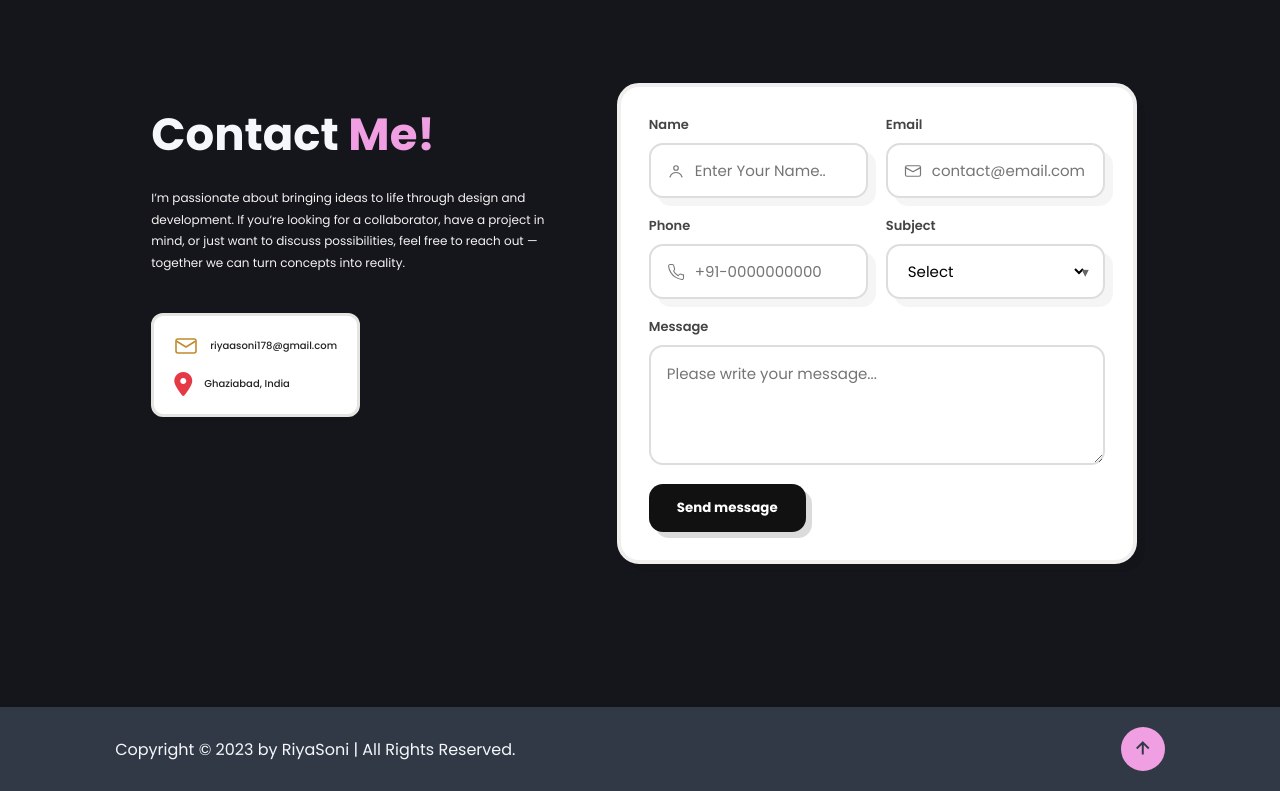
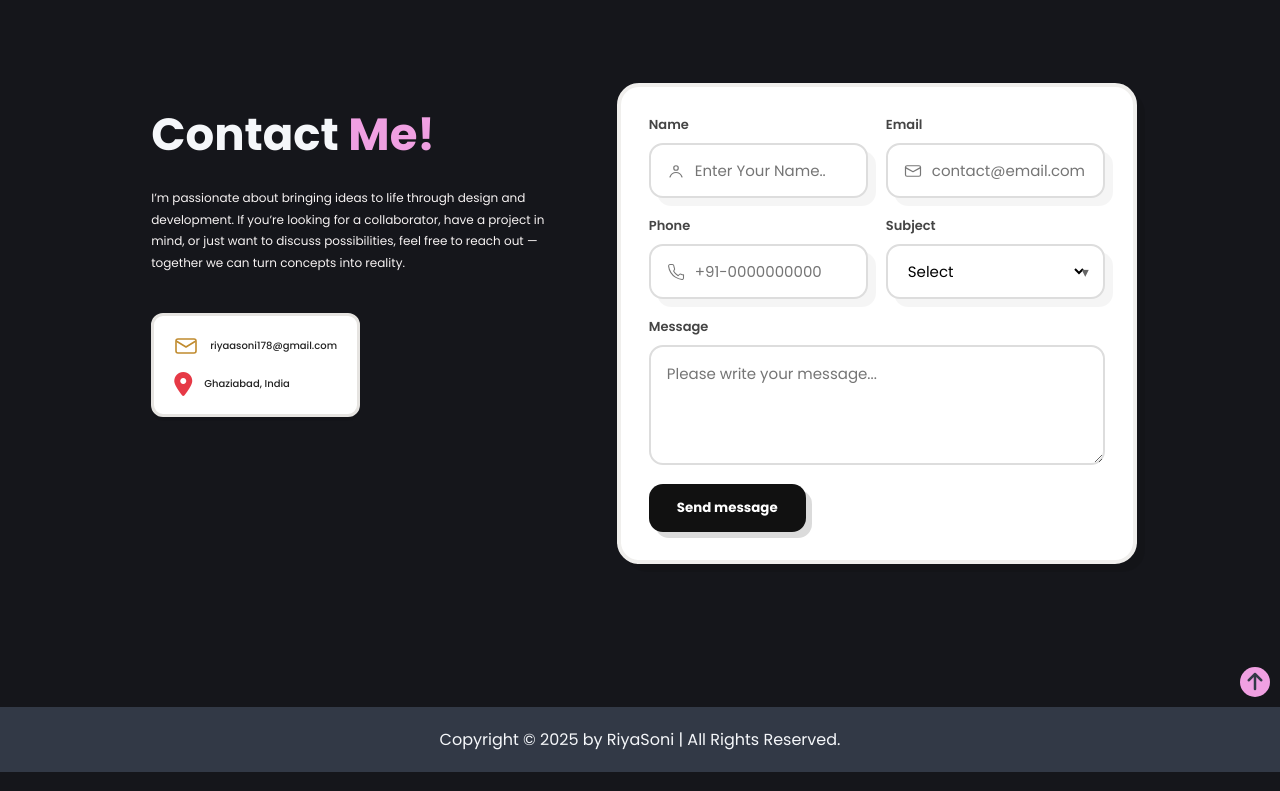
Before and after one commit to riyasoni2618/portfolio-, a plain HTML site: page index.html in a window 1280 px wide. Shown: the part 3383-4174 px from the top of the page. Drawn offline with nearby package versions, Linux system fonts and the light colour scheme.

Commit message:
Updated portfolio with latest changes

```diff
--- a/index.html
+++ b/index.html
@@ -56,7 +56,7 @@
             ><i class="bx bxl-instagram-alt"></i>
           </a>
         </div>
-        <a href="resume copy.pdf" class="btn">Download CV</a>
+        <a href="https://drive.google.com/file/d/1ndB3-VONe1Y9rtCFeHLv5PPuJsTugcYd/view?usp=sharing" class="btn">Download CV</a>
       </div>
       <div class="home-img">
         <img src="profile copy 2.jpg" alt="" />
@@ -386,6 +386,9 @@
             <p>Ghaziabad, India</p>
           </div>
         </div>
+        <div class="arrow-up">
+    <a href="#home"><i class="fas fa-arrow-up"></i></a>
+  </div>
       </div>
 
       <!-- RIGHT: the form -->
@@ -527,7 +530,7 @@
 
     <footer class="footer">
       <div class="footer-text">
-        <p>Copyright &copy; 2023 by RiyaSoni | All Rights Reserved.</p>
+        <p>Copyright &copy; 2025 by RiyaSoni | All Rights Reserved.</p>
       </div>
       <div class="footer-iconTop">
         <a href="#home"><i class="bx bx-up-arrow-alt"></i> </a>
--- a/styles.css
+++ b/styles.css
@@ -672,27 +672,21 @@ textarea {
 /* footer */
 .footer {
   display: flex;
-  justify-content: space-between;
-  align-items: center;
+  justify-content: center; /* Horizontal center */
+  align-items: center;     /* Vertical center */
   flex-wrap: wrap;
   padding: 2rem 9%;
   background: var(--second-bg-color);
+  text-align: center;      /* Footer text ke liye */
 }
+
 .footer-text {
   font-size: 1.6rem;
 }
-/* .footer-iconTop a{
-    display: inline-flex;
-    justify-content: center;
-    align-items: center;
-    padding: .8rem;
-    background: var(--main-color);
-    border-radius: .8rem;
-    transition: .5s ease;
+
+.footer-iconTop {
+    display: none; /* Footer se arrow hide ho jayega */
 }
-.footer-iconTop a:hover{
-    box-shadow: 0 0 1rem var(--main-color);
-} */
 .footer-iconTop a {
   display: inline-flex;
   justify-content: center;
@@ -715,6 +709,39 @@ textarea {
   font-size: 2.4rem;
   color: var(--second-bg-color);
 }
+
+#contact {
+  position: relative; /* arrow ke liye relative parent */
+}
+
+#contact {
+  position: relative; /* arrow ke liye relative parent */
+}
+
+.arrow-up {
+  position: absolute;
+  bottom: 10px;   /* niche se gap */
+  right: 10px;    /* right se gap */
+  z-index: 100;   /* upar dikhne ke liye */
+}
+
+.arrow-up a {
+  display: inline-flex;
+  justify-content: center;
+  align-items: center;
+  width: 30px;
+  height: 30px;
+  border-radius: 50%;
+  background: var(--main-color);
+  color: var(--second-bg-color);
+  font-size: 2rem;
+  transition: transform 0.3s ease;
+}
+
+.arrow-up a:hover {
+  transform: translateY(-5px); /* hover effect */
+}
+
 
 /* ---------- Responsive Design ---------- */
 
```
Also changed, not shown: logo_portfolio-removebg-preview.png (added).
